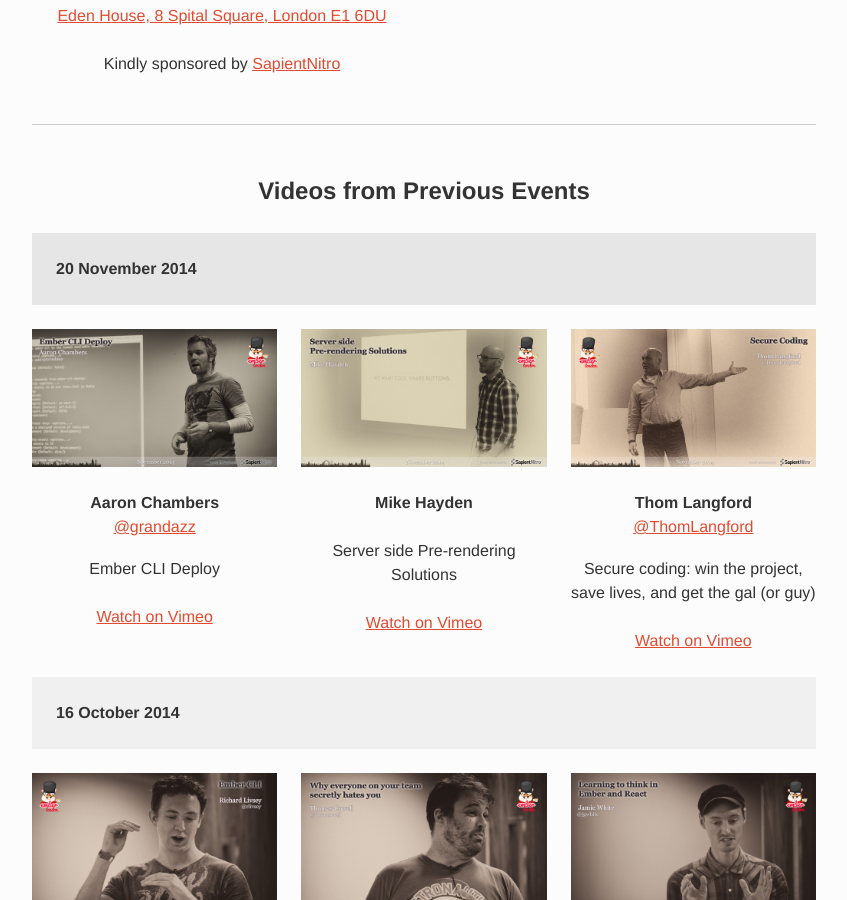
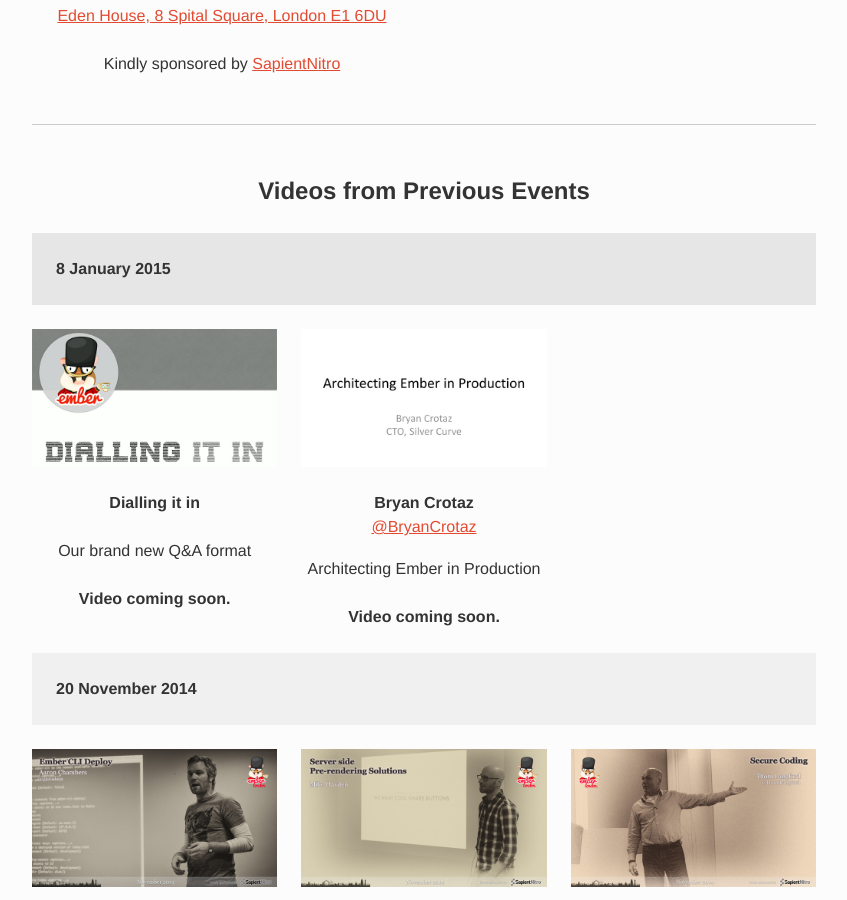
Before and after one commit to emberlondon/emberlondon.github.io, a Jekyll site: the page built from index.html, in a window 1280 px wide and 900 px high, scrolled down 1565 px. Shown: the whole window, without its empty margins (216-1063 px from the left). Built offline with Jekyll 4.4.1, drawn with Linux system fonts in a browser that asks for light colours; nearby versions of some CDN libraries; some of the changed text lies outside the part shown.

Commit message:
Update following January meetup

```diff
--- a/_data/next-event.yml
+++ b/_data/next-event.yml
@@ -1,5 +1,5 @@
-date: Thursday, 8 January 2015
+date: Thursday, 12 February 2015
 time: 6.30pm – 9.30pm
-datetime_aria: Thursday, eighth of January, two-thousand and fifteen, six thirty pm to nine thirty pm.
+datetime_aria: Thursday, twelth of February, two-thousand and fifteen, six thirty pm to nine thirty pm.
 location: Eden House, 8 Spital Square, London E1 6DU
-url: "http://www.meetup.com/London-Emberjs-User-Group/events/218940779/"
+url: "http://www.meetup.com/London-Emberjs-User-Group/events/218940813/"
--- a/_data/previous-events.yml
+++ b/_data/previous-events.yml
@@ -1,3 +1,14 @@
+- date: 8 January 2015
+  talks:
+  - speaker_name: Dialling it in
+    info: Our brand new Q&A format
+    image: images/dialling-it-in.jpg
+    video_url:
+  - speaker_name: Bryan Crotaz
+    speaker_twitter: BryanCrotaz
+    info: Architecting Ember in Production
+    image: images/speakers/bryancrotaz.jpg
+    video_url:
 - date: 20 November 2014
   talks:
   - speaker_name: Aaron Chambers
```
Also changed, not shown: images/dialling-it-in.jpg (added), images/speakers/bryancrotaz.jpg (added).
